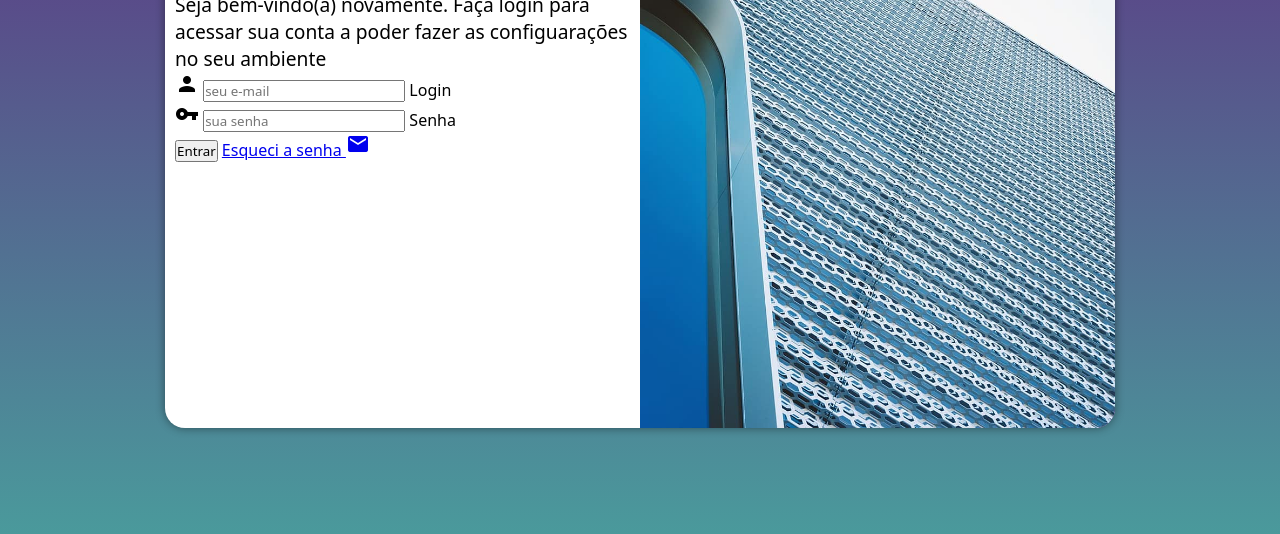
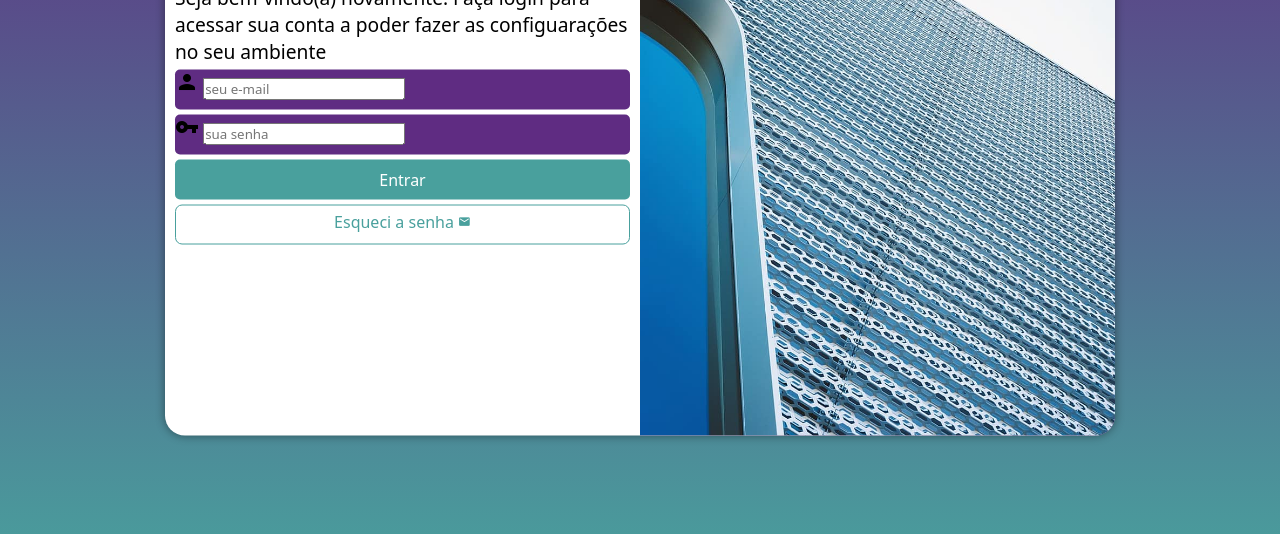
Before and after one commit to Gabriel-Melo-2008/projeto-login, a plain HTML site: page index.html in a window 1280 px wide. Shown: the part 222-756 px from the top of the page. Drawn offline with Linux system fonts and the light colour scheme.

Commit message:
atualizei

```diff
--- a/estilos/mediaquery.css
+++ b/estilos/mediaquery.css
@@ -15,7 +15,7 @@
         width: 30%;
         height: 100%;
     }
-    section#login > div#formulàrio{
+    section#login > div#formulario{
         float: right;
         width: 70%;
     }
--- a/estilos/style.css
+++ b/estilos/style.css
@@ -33,12 +33,13 @@ section#login{
 
     background-color: white;
     width: 250px;
-    height: 500px;
+    height: 515px;
     border-radius: 20px;
     box-shadow: 0px 0px 10px rgba(0, 0, 0, 0.445);
 
-    transition: width 0.3, height 0.3;
+    transition-timing-function: width .3s, height .3s ;
 }
+
 
 section#login > div#imagem{
     display: block;
@@ -61,3 +62,56 @@ div#formulario > h1{
 div#formulario > p{
     font-size: 0.8em ;
 }
+
+form > div.campo{
+    background-color: #5f2c82;
+    display: block;
+    width: 100%;
+    height: 40px ;
+    border-radius: 5px;
+    margin: 5px 0px;
+}
+
+form label{
+    display: none;
+}
+
+form > input[type=submit] {
+    display: block;
+    font-size: 1em;
+    width: 100%;
+    height: 40px;
+    background-color: #49a09d;
+    color: white;
+    border: none;
+    border-radius: 5px;
+    cursor: pointer;
+}
+
+form > input[type=submit]:hover{
+    background-color: #2d6462;
+}
+
+form > a.botao{
+    display: block;
+    text-align: center;
+    font-size: 1em;
+    width: 100%;
+    height: 40px;
+    padding-top: 5px;
+    margin-top: 5px;
+    background-color: #ffffff;
+    color: #49a09d;
+    border:1px solid #49a09d;
+    border-radius: 7px;
+    text-decoration: none;
+}
+
+form > a.botao:hover{
+    background-color: #2d6462;;
+
+}
+
+form > a.botao > span{
+    font-size: 0.8em;
+}
--- a/index.html
+++ b/index.html
@@ -24,13 +24,15 @@
                         <input type="email" name="login" id="ilogin" placeholder="seu e-mail" autocomplete="email" required minlength="30">
                         <label for="ilogin">Login</label>
                     </div>
+
                     <div class="campo">
                         <span class="material-icons"> vpn_key</span>
                         <input type="password" name="sena" id="isenha" placeholder="sua senha" autocomplete="current-password" required minlength="8" maxlength="20">
                         <label for="isenha">Senha</label>
                     </div>
+
                     <input type="submit" value="Entrar">
-                    <a href="esqueci.html">Esqueci a senha <span class="material-icons"> mail </span>
+                    <a href="esqueci.html" class="botao">Esqueci a senha <span class="material-icons"> mail </span>
                     </a>
                 </form>
 
```
